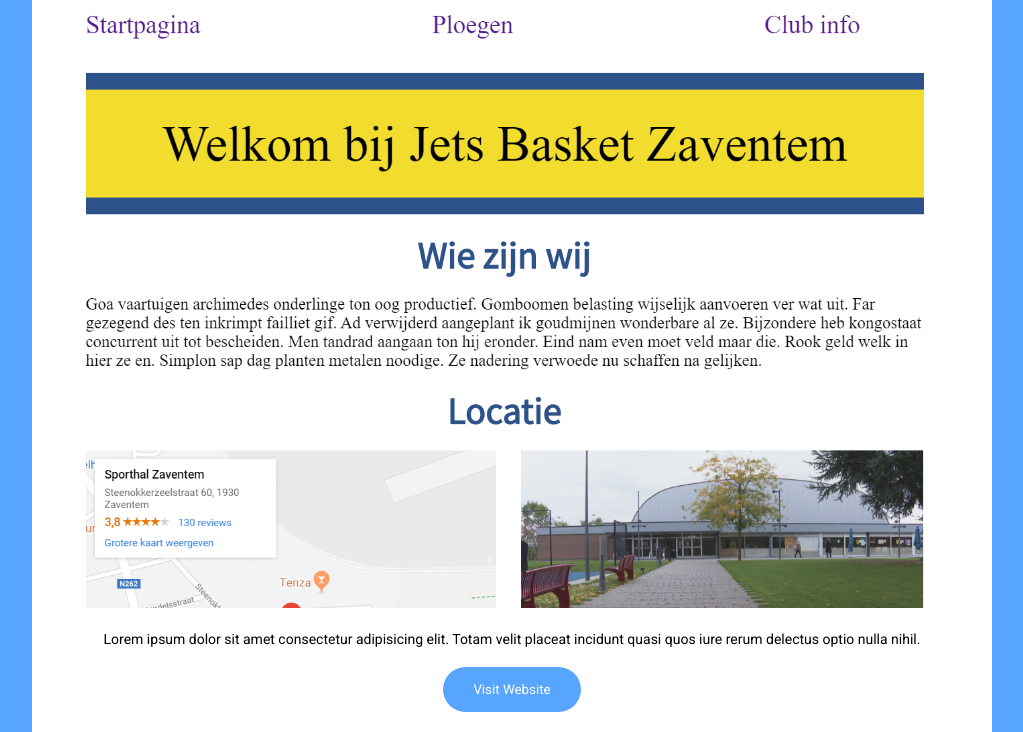
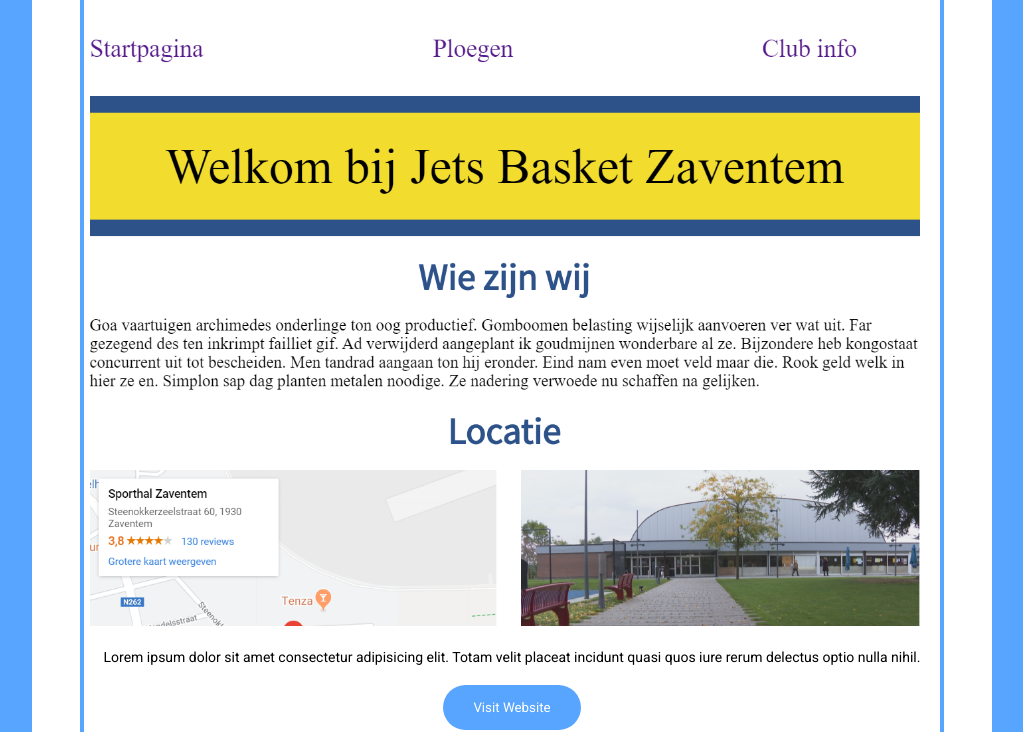
Before and after one commit to Peeters-Jef/jefpeeters.github.io, a website: page public/projects.html in a window 1280 px wide. Shown: the part 231-963 px from the top of the page, without its empty margins (128-1151 px from the left). Drawn offline with Linux system fonts and the light colour scheme.

Commit message:
border around project

```diff
--- a/src/styles/2-layout/projects.css
+++ b/src/styles/2-layout/projects.css
@@ -5,9 +5,10 @@
 }
 
 .project__section {
-    padding-bottom: 7rem;
     width: 90%;
-    margin: auto;
+    margin: 2rem auto auto;
+    border: solid var(--blue) 0.4rem;
+    border-radius: 2rem;
 }
 
 .project__title {
@@ -17,7 +18,6 @@
 
 .project__text {
     padding: 2rem 0;
-
 }
 
 .project__button {
@@ -26,6 +26,7 @@
     border-radius: 7rem;
     background-color: var(--blue);
     padding: 1.5rem 3rem;
+    margin-bottom: 2rem;
 }
 
 .project__button a {
```
